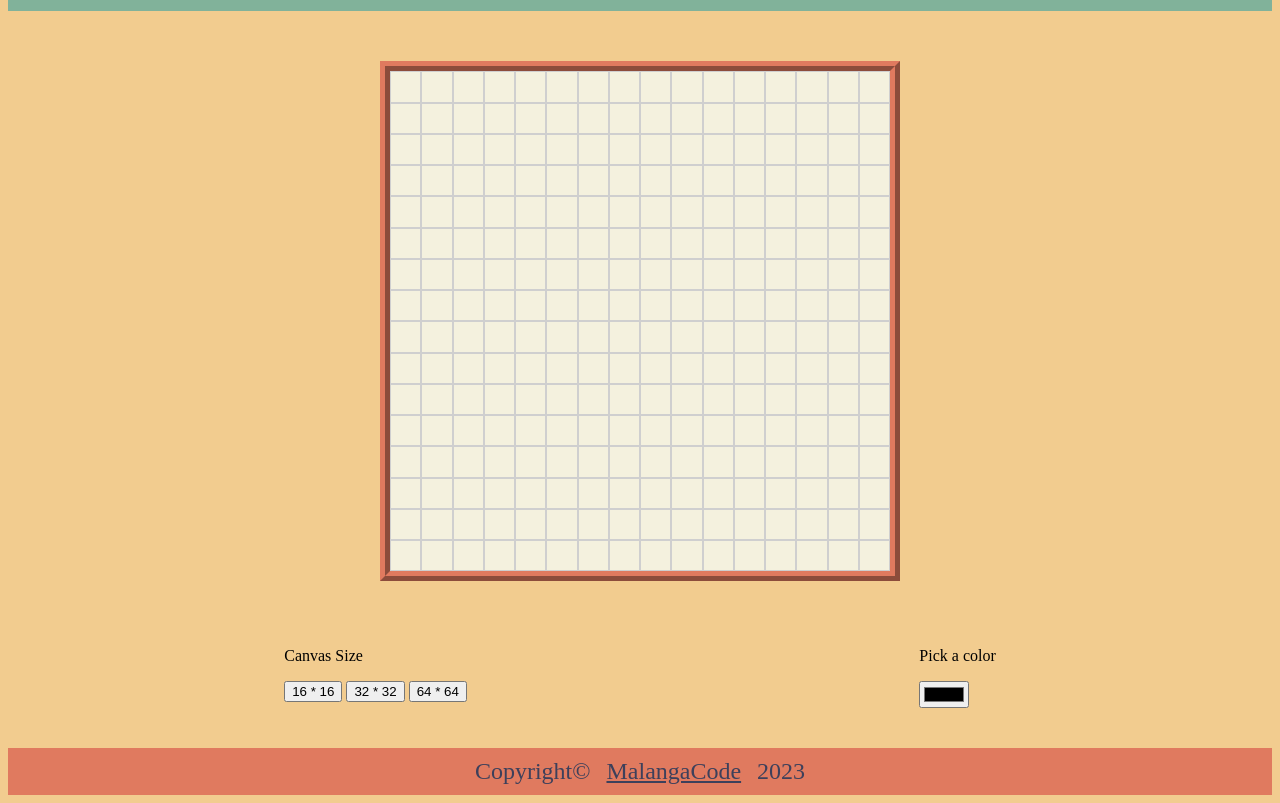
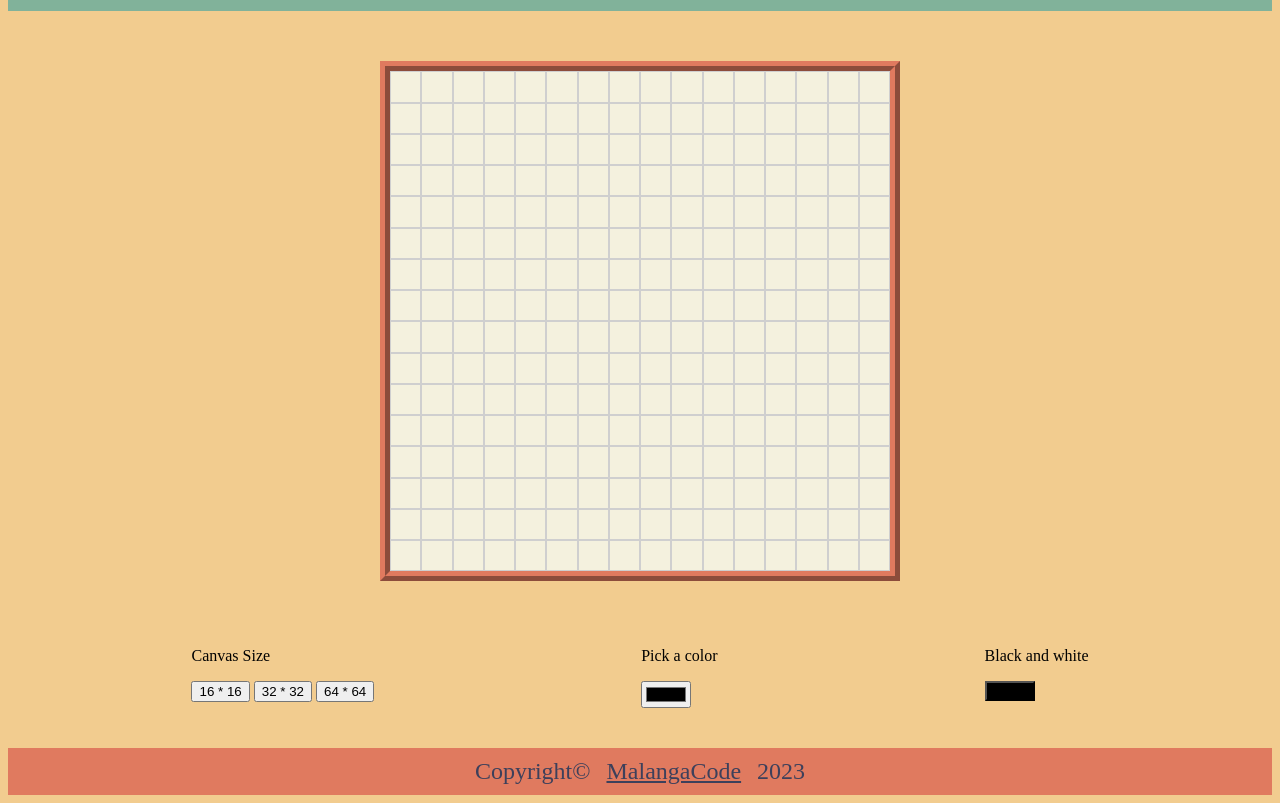
Before and after one commit to MalangaCode/Etch-a-Sketch, a plain HTML site: page index.html in a window 1280 px wide. Shown: the part 116-919 px from the top of the page. Drawn offline with Linux system fonts and the light colour scheme; a web font is replaced by a local one.

Commit message:
Add black and white button
this button allow the user to use the draw function

```diff
--- a/index.html
+++ b/index.html
@@ -33,6 +33,13 @@
             </div>
         </div>
 
+        <div>
+            <p>Black and white</p>
+            <div>
+                <button id="bwButton"></button>
+            </div>
+        </div>
+
     </div>
     <div id="footer">
         <p>Copyright© <a href="https://github.com/MalangaCode">MalangaCode</a> 2023</p>
--- a/styles.css
+++ b/styles.css
@@ -43,6 +43,12 @@ h1{
     padding: 0px 50px 40px 50px;
 }
 
+#bwButton{
+    height: 20px;
+    width: 50px;
+    background-color: black;
+}
+
 #footer{
     background-color: #e07a5f;
     display: flex;
```
